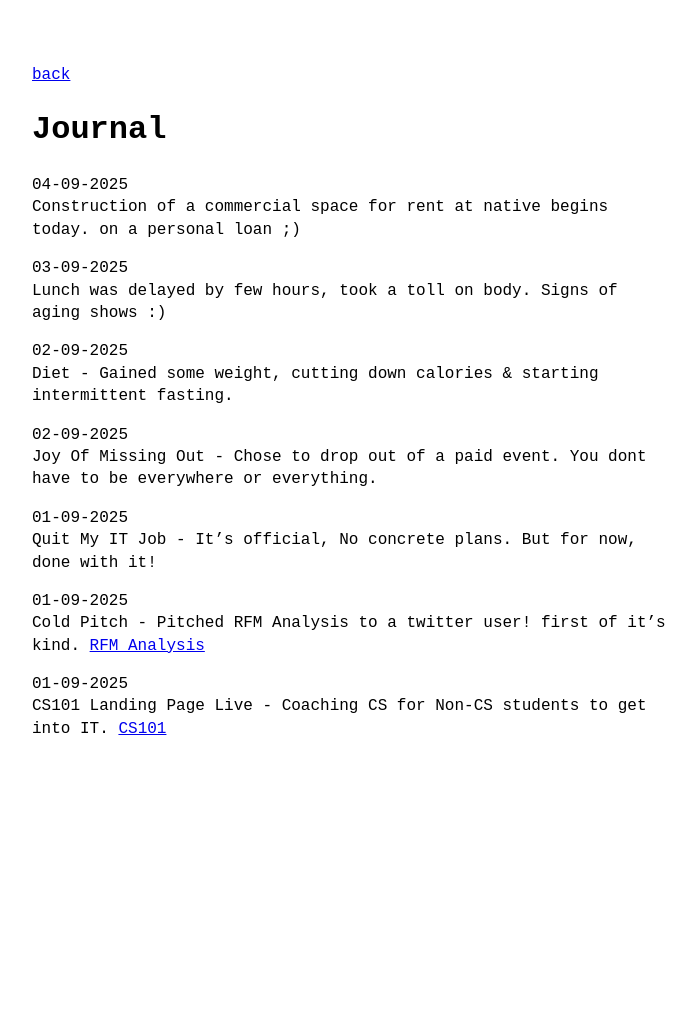
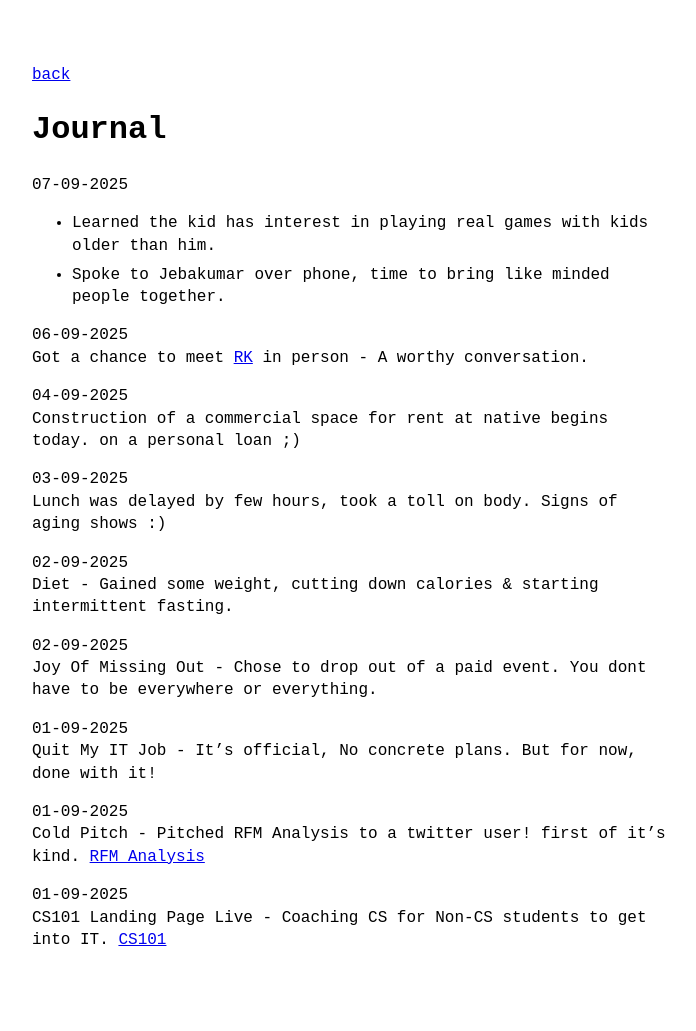
Before and after one commit to VallarasuS/Vallarasu.in, a Jekyll site: the page built from docs/open-journal.md, in a window 1280 px wide. Shown: the whole page, without its empty margins (288-984 px from the left). Built offline with Jekyll 4.4.1, drawn with Linux system fonts in a browser that asks for light colours; before the commit the page ends 900 px from its top, so only the background shows below that.

Commit message:
journal update

```diff
--- a/docs/open-journal.md
+++ b/docs/open-journal.md
@@ -2,6 +2,13 @@
 layout: page
 title: Journal
 ---
+
+07-09-2025<br>
+- Learned the kid has interest in playing real games with kids older than him.
+- Spoke to Jebakumar over phone, time to bring like minded people together.
+
+06-09-2025<br>
+Got a chance to meet [RK](/author-radhakrishnan) in person - A worthy conversation.
 
 04-09-2025<br>
 Construction of a commercial space for rent at native begins today. on a personal loan ;)
```
Also changed, not shown: docs/_posts/2025-09-07-author-radhakrishnan.md (added, +17 -0 lines).
